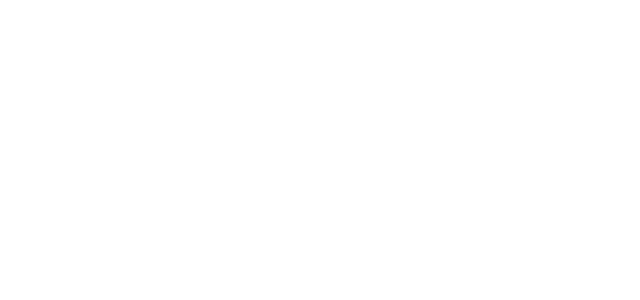
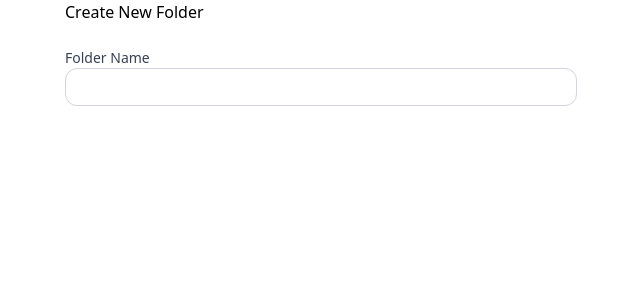
Before and after one commit to dkrasniy/motley-crew-frontend, a React (Create React App) app: page /create/new in a window 1280 px wide. Before the commit this address had no page. Shown: the top 300 px of the page, without its empty margins (319-959 px from the left). Built offline with nearby package versions, Linux system fonts and the light colour scheme.

Commit message:
MC-34 Ability to create new folder

```diff
--- a/src/routes/index.js
+++ b/src/routes/index.js
@@ -1,6 +1,7 @@
 import * as React from "react";
 import { Routes, Route} from "react-router-dom";
 import Login from '../views/login'
+import CreateNew from '../views/createNew';
 
 export default function Router() {
   return (
@@ -9,6 +10,7 @@
         <Route path="/login" element={<Login />} />
         <Route path="/dashboard" element={<div>Dashboard</div>} />
         <Route path="about" element={<div>about page</div>} />
+        <Route path="/create/new" element={<CreateNew />} />
       </Routes>
     </div>
   );
--- /dev/null
+++ b/src/views/createNew.js
@@ -0,0 +1,22 @@
+function CreateNew() {
+  return (
+    <div className="max-w-lg mx-auto">
+      <h1>Create New Folder</h1>
+      <form className="mt-6">
+        <label htmlFor="folderName" className="text-left block text-sm font-medium text-gray-700">
+          Folder Name
+        </label>
+
+        <input
+          id="folderName"
+          name="folderName"
+          type="folderName"
+          autoComplete="folderName"
+          className="appearance-none block w-full px-3 py-2 border border-gray-300 rounded-xl placeholder-gray-400 focus:outline-none focus:ring-blue-500 focus:border-blue-500 sm:text-sm"
+        />
+      </form>
+    </div>
+  );
+}
+
+export default CreateNew;
```
Also changed, not shown: 1 other file (tests, documents, lock files or other folders).
